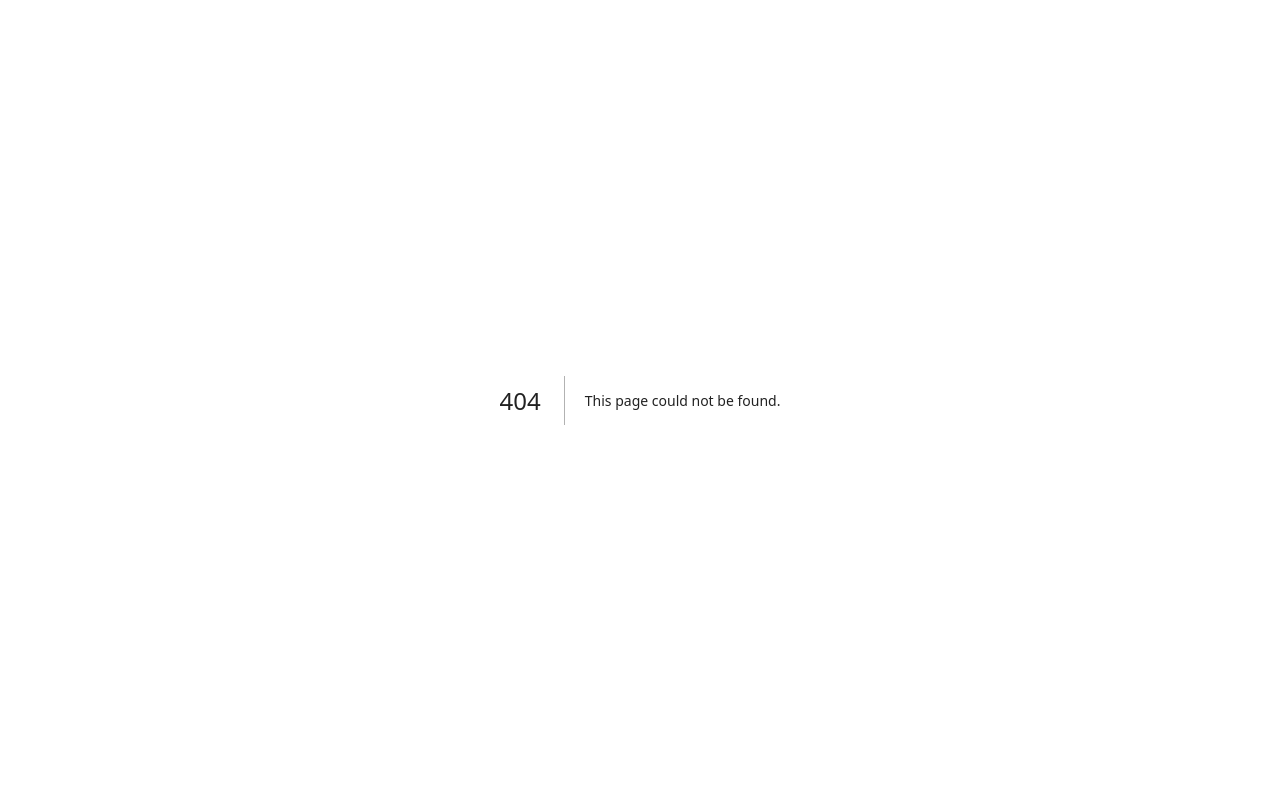
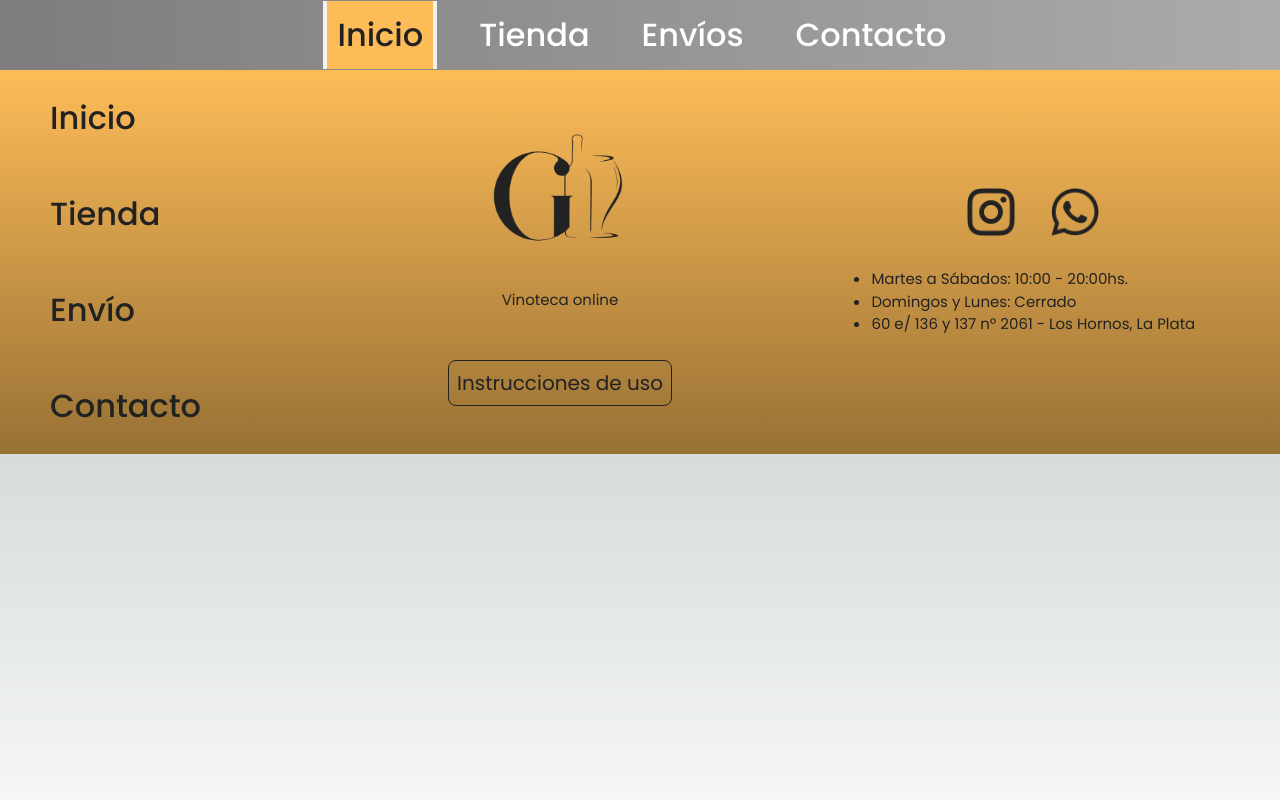
Before and after one commit to IvanScarsella/vinoteca-grilli, a Next.js app: page /shop in a window 1280 px wide. Before the commit this address had no page. Shown: the top 800 px of the page. Built offline with nearby package versions, Linux system fonts and the light colour scheme.

Commit message:
add navbar and context

```diff
--- /dev/null
+++ b/context/store.tsx
@@ -0,0 +1,25 @@
+' use client'
+
+import { createContext, useContext, useState, Dispatch, SetStateAction } from "react"
+
+export const GlobalContext = createContext({
+   showDeliveryModal: false,
+   // setShowDeliveryModal:
+   setShowDeliveryModal: {} as Dispatch<SetStateAction<boolean>>
+})
+
+export const GlobalContextProvider = ({ children }: any) => {
+
+   const [showDeliveryModal, setShowDeliveryModal] = useState(false)
+
+   return (
+      <GlobalContext.Provider value={{
+         showDeliveryModal,
+         setShowDeliveryModal,
+      }}>
+         {children}
+      </GlobalContext.Provider>
+   )
+}
+
+export const useGlobalContext = () => useContext(GlobalContext)
--- a/src/app/components/Footer.tsx
+++ b/src/app/components/Footer.tsx
@@ -42,14 +42,14 @@ export default function Footer() {
          <div className="w-1/3 flex flex-col gap-8 justify-center items-center max-md:w-full">
             <div className="flex gap-9 justify-center">
                {socialMedia.map((media) => (
-                  <Link href={media.href} target='_blank'>
+                  <Link href={media.href} target='_blank' key={media.name}>
                      <Image src={media.src} alt={media.name} className="size-12 cursor-pointer max-md:size-10" />
                   </Link>
                ))}
             </div>
             <ul className="list-disc ">
                {footerItems.map((item) => (
-                  <li className="text-[15px] max-md:tracking-tight font-normal">{item}</li>
+                  <li className="text-[15px] max-md:tracking-tight font-normal" key={item}>{item}</li>
                ))}
             </ul>
          </div>
--- /dev/null
+++ b/src/app/components/Navbar.tsx
@@ -0,0 +1,52 @@
+"use client"
+
+import { useState, useEffect } from "react"
+import menu from "../../../public/menu.svg"
+import bag from "../../../public/bag.svg"
+import Image from "next/image"
+import { useGlobalContext } from "../../../context/store"
+
+export default function Navbar() {
+
+   const [selectedButton, setSelectedButton] = useState<string>('Inicio')
+
+   const navbarButtons = [
+      { title: 'Inicio' },
+      { title: 'Tienda' },
+      { title: 'Envíos' },
+      { title: 'Contacto' },
+   ]
+
+   let {
+      showDeliveryModal,
+      setShowDeliveryModal,
+   } = useGlobalContext()
+
+   // useEffect(() => {
+   if (selectedButton === 'Envíos') {
+      // setShowDeliveryModal(true)
+      showDeliveryModal = true
+   }
+   // }, [selectedButton])
+
+   console.log(showDeliveryModal)
+   console.log(setShowDeliveryModal)
+
+   return (
+      <>
+         <div className="w-full h-[70px] bg-gradient-to-r from-[#7e7c7c] via-[#969393] to-[#adaaaa] backdrop-blur-sm justify-center items-center gap-8 inline-flex max-sm:hidden">
+            <div className="self-stretch justify-center items-center gap-8 flex">
+               {navbarButtons.map((button) => (
+                  <div className={`${selectedButton === button.title ? 'bg-yellow1 border-x-4 border-[#f2f2f2]' : ''} p-2.5 justify-center items-center gap-2.5 flex cursor-pointer`} key={button.title} onClick={() => setSelectedButton(button.title)}>
+                     <div className={`${selectedButton === button.title ? 'text-black1' : 'text-white'} text-[32px] font-medium`}>{button.title}</div>
+                  </div>
+               ))}
+            </div>
+         </div>
+         <div className="flex justify-between px-4 bg-opacity-0 fixed w-full sm:hidden">
+            <Image src={menu} alt="menu" className="size-10 cursor-pointer" />
+            <Image src={bag} alt="bag" className="size-10 cursor-pointer" />
+         </div>
+      </>
+   )
+}
--- a/src/app/layout.tsx
+++ b/src/app/layout.tsx
@@ -2,6 +2,7 @@ import type { Metadata } from "next";
 import { Poppins } from "next/font/google";
 import "./globals.css";
 import Footer from "./components/Footer";
+import Navbar from "./components/Navbar";
 
 const inter = Poppins({ weight: ["100", "200", "300", "400", "500", "600", "700", "800", "900"], subsets: ['latin'] });
 
@@ -18,6 +19,7 @@ export default function RootLayout({
   return (
     <html lang="en">
       <body className={`${inter.className} text-black1`}>
+        <Navbar />
         <div>
           {children}
         </div>
--- /dev/null
+++ b/src/app/shop/page.tsx
@@ -0,0 +1,5 @@
+export default function Shop() {
+   return (
+      <div></div>
+   )
+}
```
Also changed, not shown: public/bag.svg (added), public/menu.svg (added).
